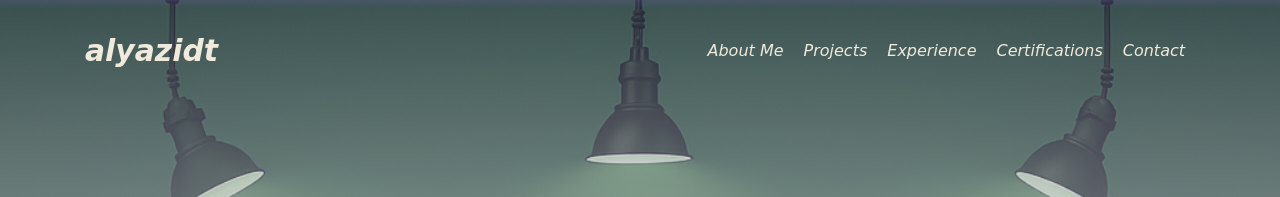
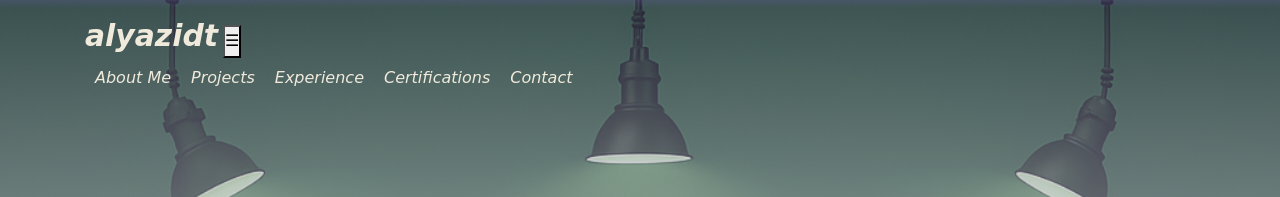
Before and after one commit to alyazidt/alyazidt.github.io, a plain HTML site: page index.html in a window 1280 px wide. Shown: the top 197 px of the page. Drawn offline with nearby package versions, Linux system fonts and the light colour scheme; files that its build step writes are made by us from their sources; no server answers; a script that the page names is missing; a web font is replaced by a local one.

Commit message:
Add files via upload

```diff
--- a/index.html
+++ b/index.html
@@ -32,48 +32,33 @@
     <!-- Page Navbar -->
     <nav class="custom-navbar" data-spy="affix" data-offset-top="20">
       <div class="container">
+        <div class="nav-header">
           <a class="logo" href="/index.html">alyazidt</a>
-        <ul class="nav">
-          <li class="item">
-            <a class="link" href="#about">About Me</a>
-          </li>
-          <li class="item">
-            <a class="link" href="#Projects">Projects</a>
-          </li>
+
+          <!-- زر القائمة (يظهر في الجوال فقط) -->
+          <button class="nav-toggle" id="navToggle">&#9776;</button>
+
+          <ul class="nav" id="navMenu">
+            <li class="item"><a class="link" href="#about">About Me</a></li>
+            <li class="item"><a class="link" href="#Projects">Projects</a></li>
             <li class="item">
               <a class="link" href="#Experience">Experience</a>
             </li>
             <li class="item">
               <a class="link" href="#Certifications">Certifications</a>
             </li>
-          <li class="item">
-            <a class="link" href="#contact">Contact</a>
-          </li>
+            <li class="item"><a class="link" href="#contact">Contact</a></li>
           </ul>
         </div>
+      </div>
     </nav>
+
     <!-- End of Page Navbar -->
 
     <!-- page header -->
     <header id="home" class="header">
       <div class="overlay"></div>
       <div class="header-content container">
-        <h1 class="header-title">
-          <span class="down">I am Al-Yazid Al-Mukhaini</span>
-        </h1>
-        <div class="col-lg-9" id="hero">
-          <p>a <span class="typed"></span></p>
-        </div>
-
-        <!-- <p class="header-subtitle">FULL STACK DEVELOPER</p> -->
-
-        <a href="#Projects">
-          <button class="btn-rounded btn btn-outline-primary mt-4">
-            🚀 Have a Look
-          </button>
-        </a>
-      </div>
-
         <ul class="social-icons-vertical">
           <li>
             <a href="https://www.linkedin.com/in/alyazidt" target="_blank"
@@ -96,7 +81,9 @@
             ></a>
           </li>
           <li>
-          <a href="https://api.whatsapp.com/send?phone=96294315" target="_blank"
+            <a
+              href="https://api.whatsapp.com/send?phone=96294315"
+              target="_blank"
               ><i class="fab fa-whatsapp"></i
             ></a>
           </li>
@@ -111,6 +98,21 @@
             ></a>
           </li>
         </ul>
+        <h1 class="header-title">
+          <span class="down">I am Al-Yazid Al-Mukhaini</span>
+        </h1>
+        <div class="col-lg-9" id="hero">
+          <p>a <span class="typed"></span></p>
+        </div>
+
+        <!-- <p class="header-subtitle">FULL STACK DEVELOPER</p> -->
+
+        <a href="#Projects">
+          <button class="btn-rounded btn btn-outline-primary mt-4">
+            🚀 Have a Look
+          </button>
+        </a>
+      </div>
     </header>
     <!-- end of page header -->
 
```
Lines whose indentation alone changed are shown as unchanged.
